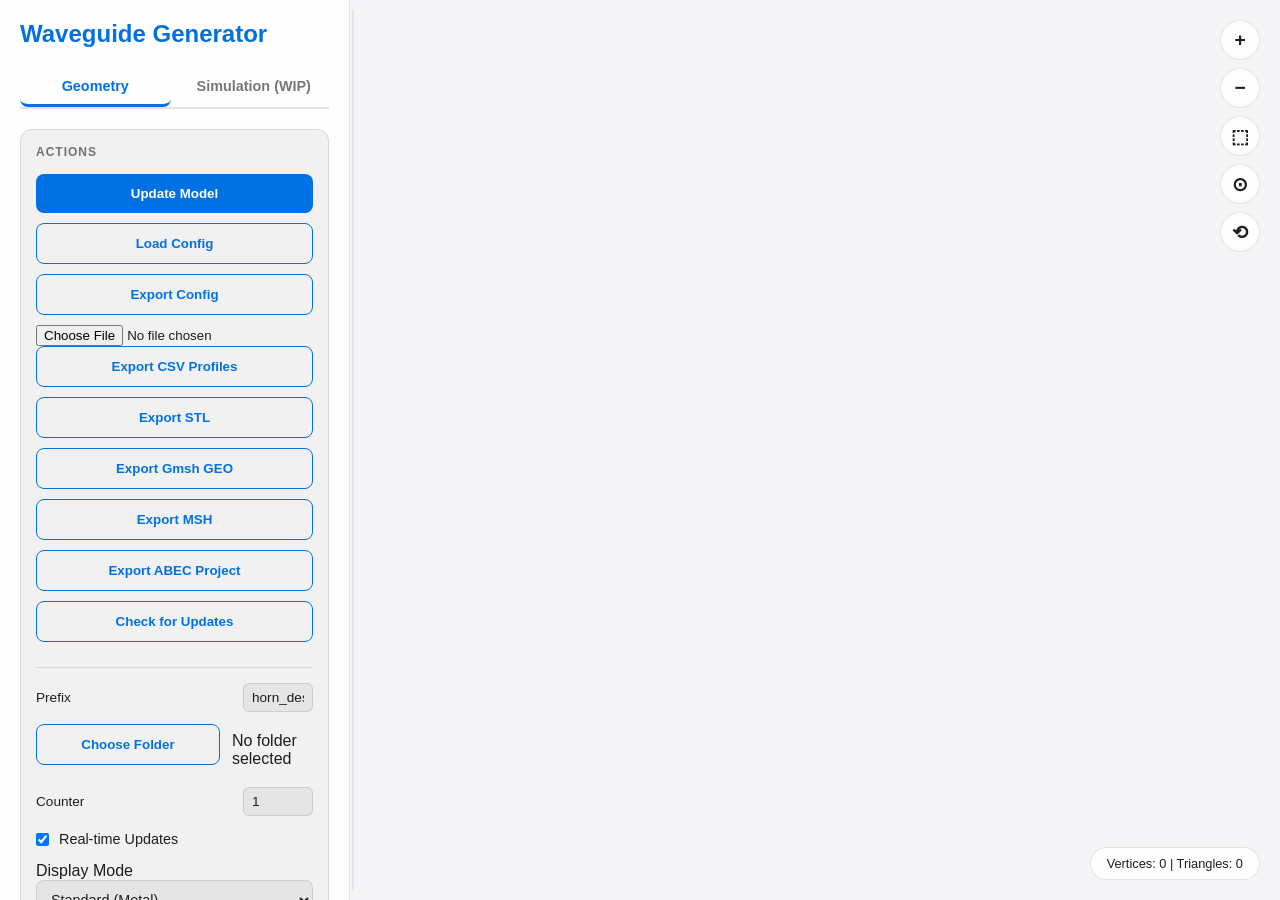
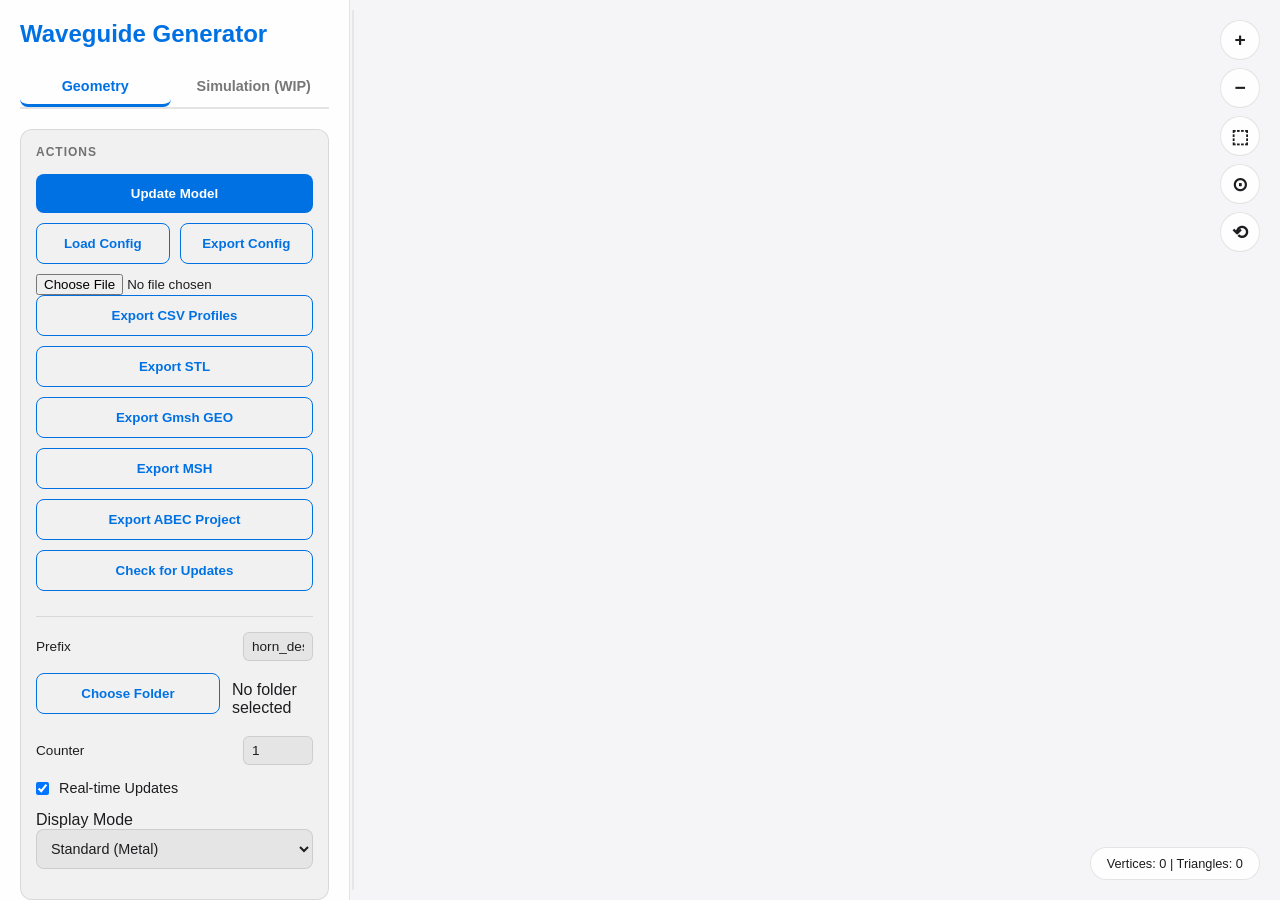

Review ATH user guide text

--- a/style.css
+++ b/style.css
@@ -587,6 +587,17 @@ button.secondary {
     color: var(--accent-color);
 }
 
+.button-row {
+    display: grid;
+    grid-template-columns: repeat(2, minmax(0, 1fr));
+    gap: 10px;
+    margin-bottom: 10px;
+}
+
+.button-row button {
+    margin-bottom: 0;
+}
+
 .checkbox-group {
     display: flex;
     align-items: center;
